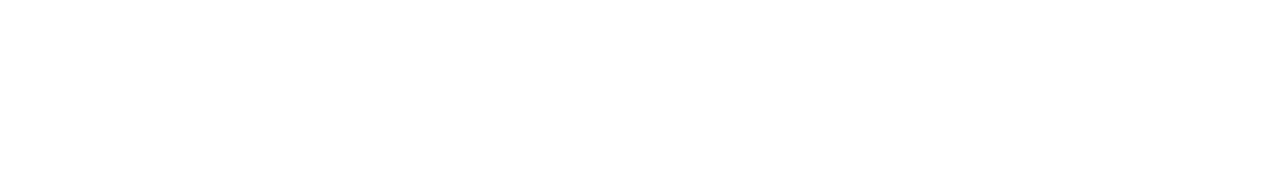
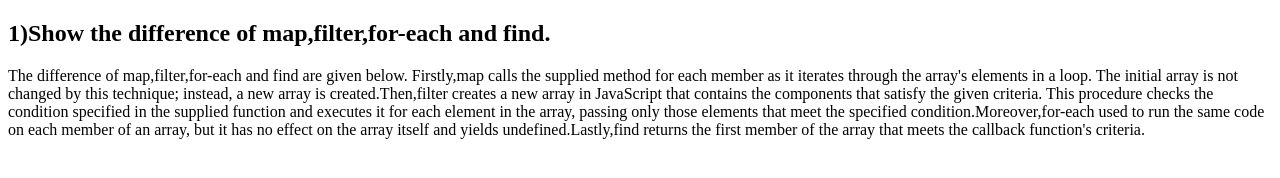
Before and after one commit to Wasey-Rahman/Quiz-Hero, a plain HTML site: page question.html in a window 1280 px wide. Drawn offline with Linux system fonts and the light colour scheme.

Commit message:
First answer of  First Three question

```diff
--- a/question.html
+++ b/question.html
@@ -7,7 +7,11 @@
     <meta name="viewport" content="width=device-width, initial-scale=1.0">
     <title>Blog</title>
 </head>
+<!-- First Three question -->
 <body>
-
+    <h2>1)Show the difference of map,filter,for-each and find.</h2>
+    <p>The difference of map,filter,for-each and find are given below.
+        Firstly,map calls the supplied method for each member as it iterates through the array's elements in a loop. The initial array is not changed by this technique; instead, a new array is created.Then,filter creates a new array in JavaScript that contains the components that satisfy the given criteria. This procedure checks the condition specified in the supplied function and executes it for each element in the array, passing only those elements that meet the specified condition.Moreover,for-each used to run the same code on each member of an array, but it has no effect on the array itself and yields undefined.Lastly,find returns the first member of the array that meets the callback function's criteria.
+    </p>
 </body>
 </html>
```
